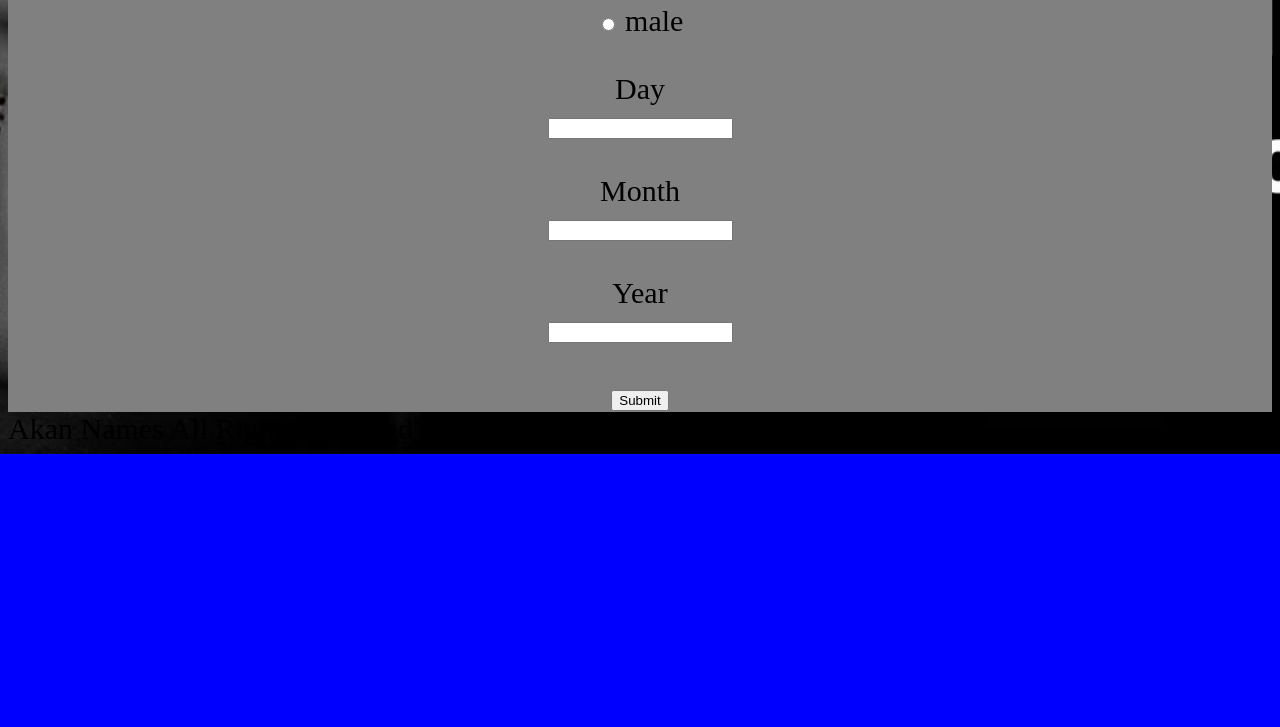
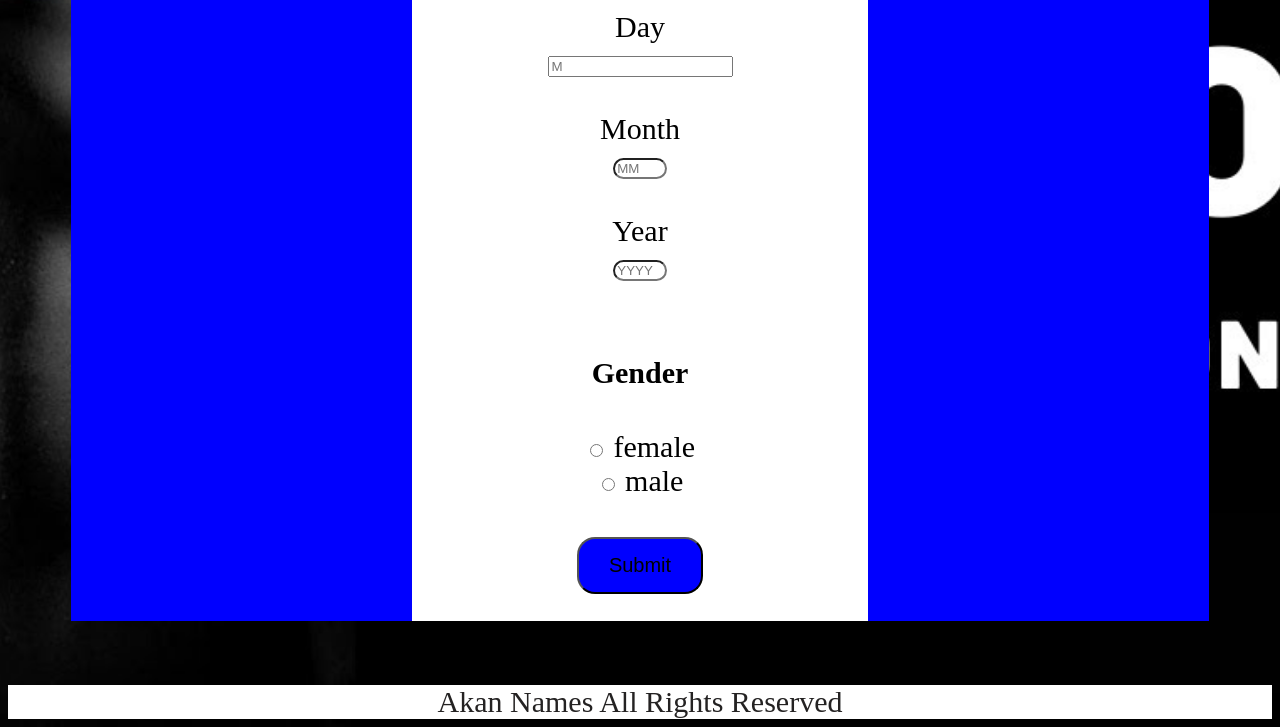
Before and after one commit to 12moi/Akan-Naming, a plain HTML site: page page.html in a window 1280 px wide. Shown: the part 479-1206 px from the top of the page. Before the commit the page ends 933 px from the top, so only its background shows below. Drawn offline with nearby package versions, Linux system fonts and the light colour scheme.

Commit message:
add formating style

```diff
--- a/page.css
+++ b/page.css
@@ -14,6 +14,9 @@ body{
         justify-content: space-between;
 
 }
+.logo img{
+    size: 5px;
+}
 .btn{
     /* padding-left: 50%; */
     font-size: 20px;
@@ -26,6 +29,38 @@ body{
 .container{
     /* margin-left: 20%; */
     /* margin-right: 20%; */
-    background-color: grey;
+    background-color:blue;
+    margin-left: 5%;
+    margin-right: 5%;
+    margin-bottom: 5%;
 
 }
+.form{
+    background-color: white;
+    margin-left: 30%;
+    margin-right: 30%;
+    padding-bottom: 2%;
+}
+.form button{
+    font-size: 20px;
+    border-radius: 18px;
+    padding: 15px 30px;
+    margin: 5px 4px;
+    cursor: pointer;
+    background-color:blue;
+}
+#date, #month{
+    width: 10%;
+    border-radius: 18px;
+}
+#year{
+    width:10%;
+}
+
+
+.footer{
+    background-color: white;
+
+    color: rgb(36, 34, 34);
+    text-align: center;
+}
--- a/page.html
+++ b/page.html
@@ -22,26 +22,31 @@
       <center><h2>Akan Names</h2></center>
       <center> <p>You just have to enter birthday <strong>Day</strong> Date and <em>Gender</em></p></center>
    </div>
-   <div class="form">
+    <div class="form">
        <center><h3>
         Fill out this form below to get your Akan Name
-    </h3></center>
+       </h3></center>
 
        <center><form>
+
+        <label for="day">Day</label><br>
+        <input type="text" placeholder="M" id="day" name="date"><br><br>
+        <label for="month">Month</label><br>
+        <input type="text" placeholder="MM" id="date" name="month"><br><br>
+        <label for="year">Year</label><br>
+        <input type="text" placeholder="YYYY" id="date" name="year"><br><br>
+        <h4>Gender</h4>
         <input type="radio" name="gender" value="female"> female<br>
         <input type="radio" name="gender" value="male"> male<br><br>
-        <label for="day">Day</label><br>
-        <input type="text" id="date" name="date"><br><br>
-        <label for="month">Month</label><br>
-        <input type="text" id="date" name="date"><br><br>
-        <label for="year">Year</label><br>
-        <input type="text" id="date" name="date"><br><br>
         <button class="form-button">Submit</button>
        </form></center>
-   </div>
+    </div>
     </div>
     <div class="footer">
         Akan Names    All Rights Reserved
     </div>
+
+    <script src="https://cdnjs.cloudflare.com/ajax/libs/moment.js/2.24.0/moment.min.js"></script>
+    <script src="page.js"></script>
 </body>
 </html>
```
